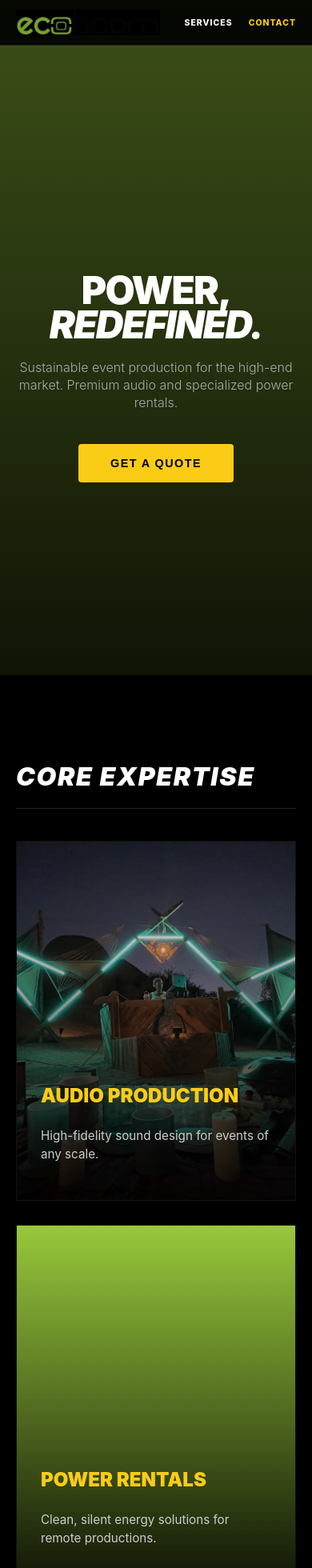
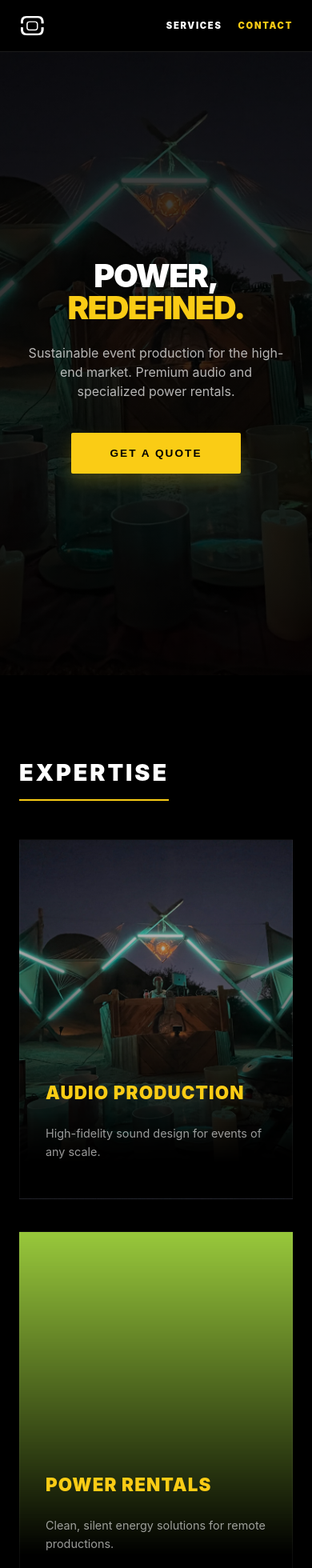
Before and after one commit to jambot-builder/ecoboom-site, a Next.js app: page / in a window 390 px wide. Shown: the top 1960 px of the page at 80% size. Built offline with nearby package versions, Linux system fonts and the light colour scheme.

Commit message:
Fixed critical mobile bugs: added side padding, corrected logo visibility, and restored hero background

```diff
--- a/src/app/page.tsx
+++ b/src/app/page.tsx
@@ -9,19 +9,19 @@ const LandingPage = () => {
         width: '100%',
         top: 0,
         zIndex: 1000,
-        backgroundColor: 'rgba(0,0,0,0.9)',
-        backdropFilter: 'blur(10px)',
-        borderBottom: '1px solid #222',
+        backgroundColor: 'rgba(0,0,0,0.95)',
+        backdropFilter: 'blur(12px)',
+        borderBottom: '1px solid rgba(255,255,255,0.1)',
         display: 'flex',
         justifyContent: 'space-between',
         alignItems: 'center',
-        padding: '12px 20px',
+        padding: '16px 24px',
         boxSizing: 'border-box'
       }}>
         <div style={{ display: 'flex', alignItems: 'center' }}>
-          <img src="/logo.jpg" alt="ECOBOOM" style={{ height: '32px', width: 'auto', display: 'block', objectFit: 'contain' }} />
+          <img src="/logo_white.png" alt="ECOBOOM" style={{ height: '32px', width: 'auto', display: 'block', objectFit: 'contain', filter: 'brightness(0) invert(1)' }} />
         </div>
-        <div style={{ display: 'flex', gap: '20px', textTransform: 'uppercase', fontSize: '0.65rem', fontWeight: '800', letterSpacing: '0.1em' }}>
+        <div style={{ display: 'flex', gap: '20px', textTransform: 'uppercase', fontSize: '0.7rem', fontWeight: '900', letterSpacing: '0.15em' }}>
           <a href="#services" style={{ color: '#fff', textDecoration: 'none' }}>Services</a>
           <a href="#contact" style={{ color: '#facc15', textDecoration: 'none' }}>Contact</a>
         </div>
@@ -35,64 +35,65 @@ const LandingPage = () => {
         alignItems: 'center',
         justifyContent: 'center',
         textAlign: 'center',
-        padding: '0 20px',
-        backgroundImage: 'linear-gradient(rgba(0,0,0,0.6), rgba(0,0,0,0.9)), url("/hero_bg.jpg")',
+        padding: '0 32px',
+        backgroundImage: 'linear-gradient(rgba(0,0,0,0.7), rgba(0,0,0,0.9)), url("/hero_v2.jpg")',
         backgroundSize: 'cover',
         backgroundPosition: 'center',
         backgroundRepeat: 'no-repeat',
-        boxSizing: 'border-box'
+        boxSizing: 'border-box',
+        position: 'relative'
       }}>
-        <div style={{ maxWidth: '800px', marginTop: '60px' }}>
-          <h1 style={{ fontSize: 'clamp(3rem, 10vw, 6rem)', fontWeight: '900', lineHeight: '0.9', marginBottom: '20px', letterSpacing: '-0.04em', textTransform: 'uppercase' }}>
-            POWER,<br/><span style={{ fontStyle: 'italic' }}>REDEFINED.</span>
+        <div style={{ maxWidth: '800px', marginTop: '40px', width: '100%' }}>
+          <h1 style={{ fontSize: 'clamp(2.5rem, 8vw, 6rem)', fontWeight: '900', lineHeight: '1.0', marginBottom: '24px', letterSpacing: '-0.04em', textTransform: 'uppercase' }}>
+            POWER,<br/><span style={{ color: '#facc15' }}>REDEFINED.</span>
           </h1>
-          <p style={{ fontSize: 'clamp(1rem, 4vw, 1.5rem)', color: '#aaa', marginBottom: '40px', fontWeight: '300', maxWidth: '600px', margin: '0 auto 40px auto', lineHeight: '1.4' }}>
+          <p style={{ fontSize: 'clamp(1rem, 3.5vw, 1.4rem)', color: 'rgba(255,255,255,0.7)', marginBottom: '40px', fontWeight: '400', maxWidth: '540px', margin: '0 auto 40px auto', lineHeight: '1.5' }}>
             Sustainable event production for the high-end market. Premium audio and specialized power rentals.
           </p>
-          <button style={{ backgroundColor: '#facc15', color: '#000', padding: '16px 40px', fontWeight: '900', border: 'none', cursor: 'pointer', textTransform: 'uppercase', fontSize: '0.9rem', letterSpacing: '0.1em', borderRadius: '4px' }}>
+          <button style={{ backgroundColor: '#facc15', color: '#000', padding: '18px 48px', fontWeight: '900', border: 'none', cursor: 'pointer', textTransform: 'uppercase', fontSize: '0.85rem', letterSpacing: '0.15em', borderRadius: '2px', boxShadow: '0 10px 20px rgba(250,204,21,0.2)' }}>
             Get a Quote
           </button>
         </div>
       </section>
 
-      <main style={{ padding: '80px 20px', maxWidth: '1200px', margin: '0 auto' }}>
+      <main style={{ padding: '80px 24px', maxWidth: '1100px', margin: '0 auto' }}>
         {/* Services */}
         <section id="services">
-          <h2 style={{ fontSize: '2rem', fontWeight: '900', fontStyle: 'italic', textTransform: 'uppercase', borderBottom: '1px solid #222', paddingBottom: '20px', marginBottom: '40px', letterSpacing: '0.05em' }}>
-            Core Expertise
+          <h2 style={{ fontSize: '1.8rem', fontWeight: '900', textTransform: 'uppercase', borderBottom: '2px solid #facc15', paddingBottom: '16px', marginBottom: '48px', letterSpacing: '0.1em', display: 'inline-block' }}>
+            Expertise
           </h2>
-          <div style={{ display: 'grid', gridTemplateColumns: 'repeat(auto-fit, minmax(300px, 1fr))', gap: '30px' }}>
-            <div style={{ position: 'relative', height: '450px', backgroundImage: 'linear-gradient(to top, rgba(0,0,0,0.9), transparent), url("/event-1.jpg")', backgroundSize: 'cover', backgroundPosition: 'center', padding: '30px', display: 'flex', flexDirection: 'column', justifyContent: 'flex-end', border: '1px solid #111', boxSizing: 'border-box' }}>
-              <h3 style={{ color: '#facc15', fontSize: '1.5rem', fontWeight: '900', textTransform: 'uppercase', marginBottom: '10px' }}>Audio Production</h3>
-              <p style={{ color: '#ccc', lineHeight: '1.5', fontSize: '0.95rem' }}>High-fidelity sound design for events of any scale.</p>
+          <div style={{ display: 'grid', gridTemplateColumns: 'repeat(auto-fit, minmax(300px, 1fr))', gap: '40px' }}>
+            <div style={{ position: 'relative', height: '450px', backgroundImage: 'linear-gradient(to top, rgba(0,0,0,1) 10%, transparent), url("/event-1.jpg")', backgroundSize: 'cover', backgroundPosition: 'center', padding: '32px', display: 'flex', flexDirection: 'column', justifyContent: 'flex-end', border: '1px solid rgba(255,255,255,0.05)', boxSizing: 'border-box' }}>
+              <h3 style={{ color: '#facc15', fontSize: '1.4rem', fontWeight: '900', textTransform: 'uppercase', marginBottom: '12px', letterSpacing: '0.05em' }}>Audio Production</h3>
+              <p style={{ color: 'rgba(255,255,255,0.6)', lineHeight: '1.6', fontSize: '0.9rem' }}>High-fidelity sound design for events of any scale.</p>
             </div>
-            <div style={{ position: 'relative', height: '450px', backgroundImage: 'linear-gradient(to top, rgba(0,0,0,0.9), transparent), url("/event-2.jpg")', backgroundSize: 'cover', backgroundPosition: 'center', padding: '30px', display: 'flex', flexDirection: 'column', justifyContent: 'flex-end', border: '1px solid #111', boxSizing: 'border-box' }}>
-              <h3 style={{ color: '#facc15', fontSize: '1.5rem', fontWeight: '900', textTransform: 'uppercase', marginBottom: '10px' }}>Power Rentals</h3>
-              <p style={{ color: '#ccc', lineHeight: '1.5', fontSize: '0.95rem' }}>Clean, silent energy solutions for remote productions.</p>
+            <div style={{ position: 'relative', height: '450px', backgroundImage: 'linear-gradient(to top, rgba(0,0,0,1) 10%, transparent), url("/event-2.jpg")', backgroundSize: 'cover', backgroundPosition: 'center', padding: '32px', display: 'flex', flexDirection: 'column', justifyContent: 'flex-end', border: '1px solid rgba(255,255,255,0.05)', boxSizing: 'border-box' }}>
+              <h3 style={{ color: '#facc15', fontSize: '1.4rem', fontWeight: '900', textTransform: 'uppercase', marginBottom: '12px', letterSpacing: '0.05em' }}>Power Rentals</h3>
+              <p style={{ color: 'rgba(255,255,255,0.6)', lineHeight: '1.6', fontSize: '0.9rem' }}>Clean, silent energy solutions for remote productions.</p>
             </div>
           </div>
         </section>
 
         {/* Stats */}
-        <section style={{ marginTop: '100px', display: 'grid', gridTemplateColumns: 'repeat(auto-fit, minmax(200px, 1fr))', gap: '40px', padding: '80px 0', borderTop: '1px solid #222', borderBottom: '1px solid #222', textAlign: 'center' }}>
+        <section style={{ marginTop: '100px', display: 'grid', gridTemplateColumns: 'repeat(auto-fit, minmax(200px, 1fr))', gap: '64px', padding: '80px 0', borderTop: '1px solid rgba(255,255,255,0.1)', textAlign: 'center' }}>
           <div>
             <div style={{ fontSize: '4rem', fontWeight: '900', fontStyle: 'italic', lineHeight: '1', color: '#fff' }}>20+</div>
-            <div style={{ color: '#facc15', fontWeight: '800', textTransform: 'uppercase', fontSize: '0.75rem', marginTop: '10px', letterSpacing: '0.1em' }}>Years Experience</div>
+            <div style={{ color: '#facc15', fontWeight: '900', textTransform: 'uppercase', fontSize: '0.7rem', marginTop: '16px', letterSpacing: '0.2em' }}>Years Experience</div>
           </div>
           <div>
             <div style={{ fontSize: '4rem', fontWeight: '900', fontStyle: 'italic', lineHeight: '1', color: '#fff' }}>0</div>
-            <div style={{ color: '#facc15', fontWeight: '800', textTransform: 'uppercase', fontSize: '0.75rem', marginTop: '10px', letterSpacing: '0.1em' }}>Failed Projects</div>
+            <div style={{ color: '#facc15', fontWeight: '900', textTransform: 'uppercase', fontSize: '0.7rem', marginTop: '16px', letterSpacing: '0.2em' }}>Failed Projects</div>
           </div>
           <div>
             <div style={{ fontSize: '4rem', fontWeight: '900', fontStyle: 'italic', lineHeight: '1', color: '#fff' }}>86%</div>
-            <div style={{ color: '#facc15', fontWeight: '800', textTransform: 'uppercase', fontSize: '0.75rem', marginTop: '10px', letterSpacing: '0.1em' }}>Carbon Reduction</div>
+            <div style={{ color: '#facc15', fontWeight: '900', textTransform: 'uppercase', fontSize: '0.7rem', marginTop: '16px', letterSpacing: '0.2em' }}>Carbon Reduction</div>
           </div>
         </section>
       </main>
 
-      <footer id="contact" style={{ padding: '80px 20px', backgroundColor: '#050505', textAlign: 'center', borderTop: '1px solid #222' }}>
-        <img src="/logo.jpg" alt="ECOBOOM" style={{ height: '30px', opacity: '0.6', marginBottom: '30px', filter: 'grayscale(100%)' }} />
-        <p style={{ color: '#444', fontSize: '0.7rem', letterSpacing: '0.05em' }}>© 2026 ECOBOOM PRODUCTION COMPANY. ALL RIGHTS RESERVED.</p>
+      <footer id="contact" style={{ padding: '80px 24px', backgroundColor: '#000', textAlign: 'center', borderTop: '1px solid rgba(255,255,255,0.1)' }}>
+        <img src="/logo_white.png" alt="ECOBOOM" style={{ height: '24px', opacity: '0.4', marginBottom: '32px', filter: 'brightness(0) invert(1)' }} />
+        <p style={{ color: 'rgba(255,255,255,0.3)', fontSize: '0.65rem', letterSpacing: '0.1em' }}>© 2026 ECOBOOM PRODUCTION COMPANY. ALL RIGHTS RESERVED.</p>
       </footer>
     </div>
   );
```
Also changed, not shown: public/hero_v2.jpg (added), public/logo_white.png (added).
